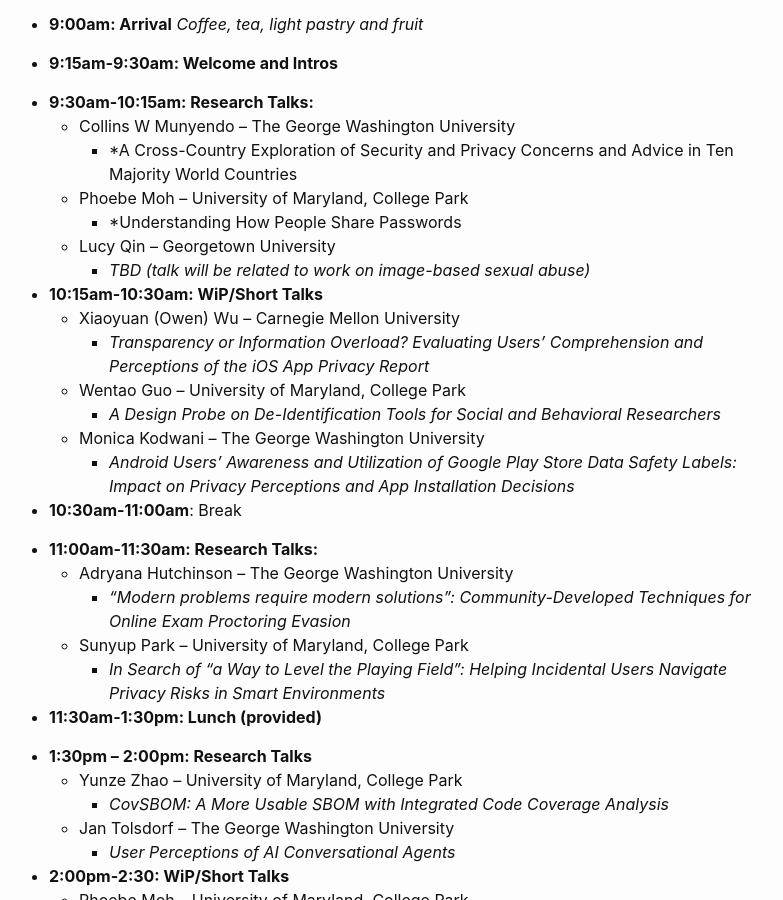
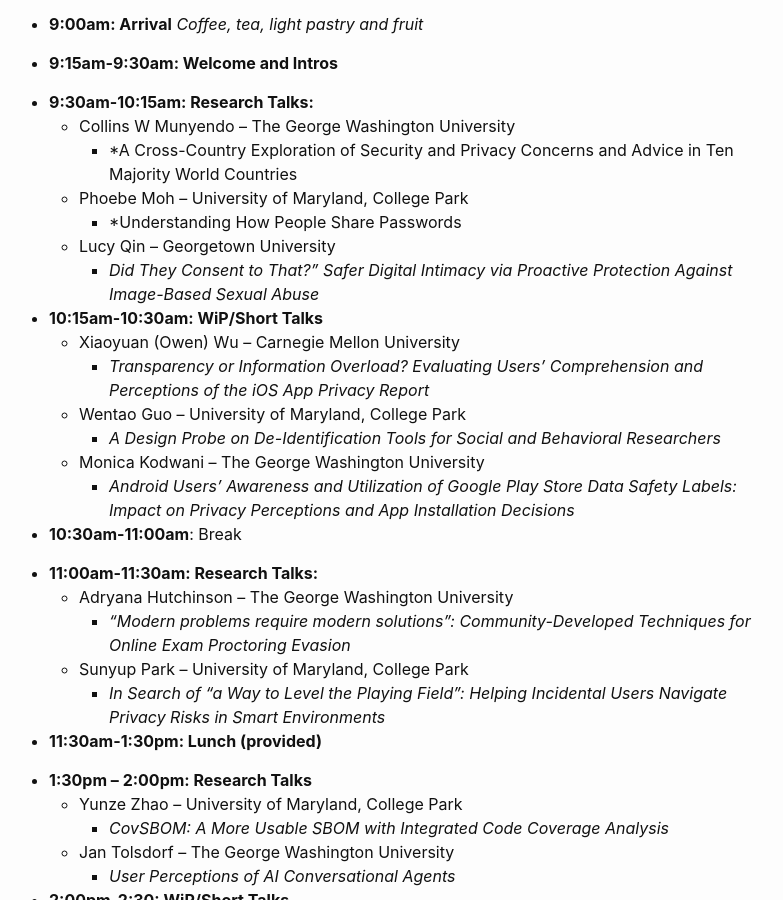
Before and after one commit to CACTUS-Colloquium/CACTUS-Colloquium.github.io, a Jekyll site: the page built from _posts/2024-12-10-index.md, in a window 1280 px wide and 900 px high, scrolled down 808 px. Shown: the whole window, without its empty margins (251-1034 px from the left). Built offline with Jekyll 4.4.1, drawn with Linux system fonts in a browser that asks for light colours.

Commit message:
adding lucy talk title

```diff
--- a/_posts/2024-12-10-index.md
+++ b/_posts/2024-12-10-index.md
@@ -27,7 +27,7 @@ Registration is [open](https://go.umd.edu/CACTUS-F24)!
   * Phoebe Moh -- University of Maryland, College Park
     * *Understanding How People Share Passwords
   * Lucy Qin -- Georgetown University
-    * *TBD (talk will be related to work on image-based sexual abuse)*
+    * *Did They Consent to That?" Safer Digital Intimacy via Proactive Protection Against Image-Based Sexual Abuse*
 
 * **10:15am-10:30am: WiP/Short Talks**
   * Xiaoyuan (Owen) Wu -- Carnegie Mellon University
```
